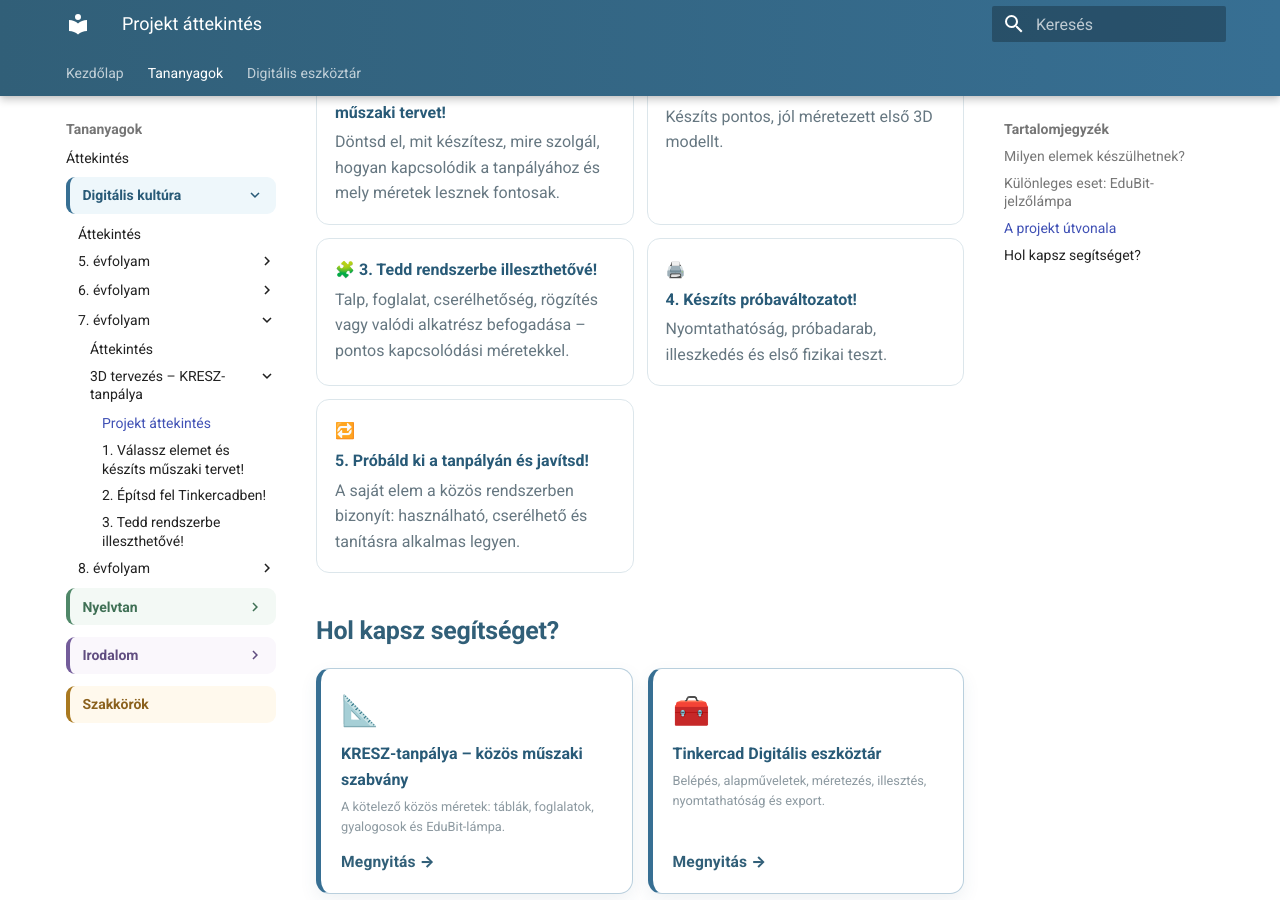
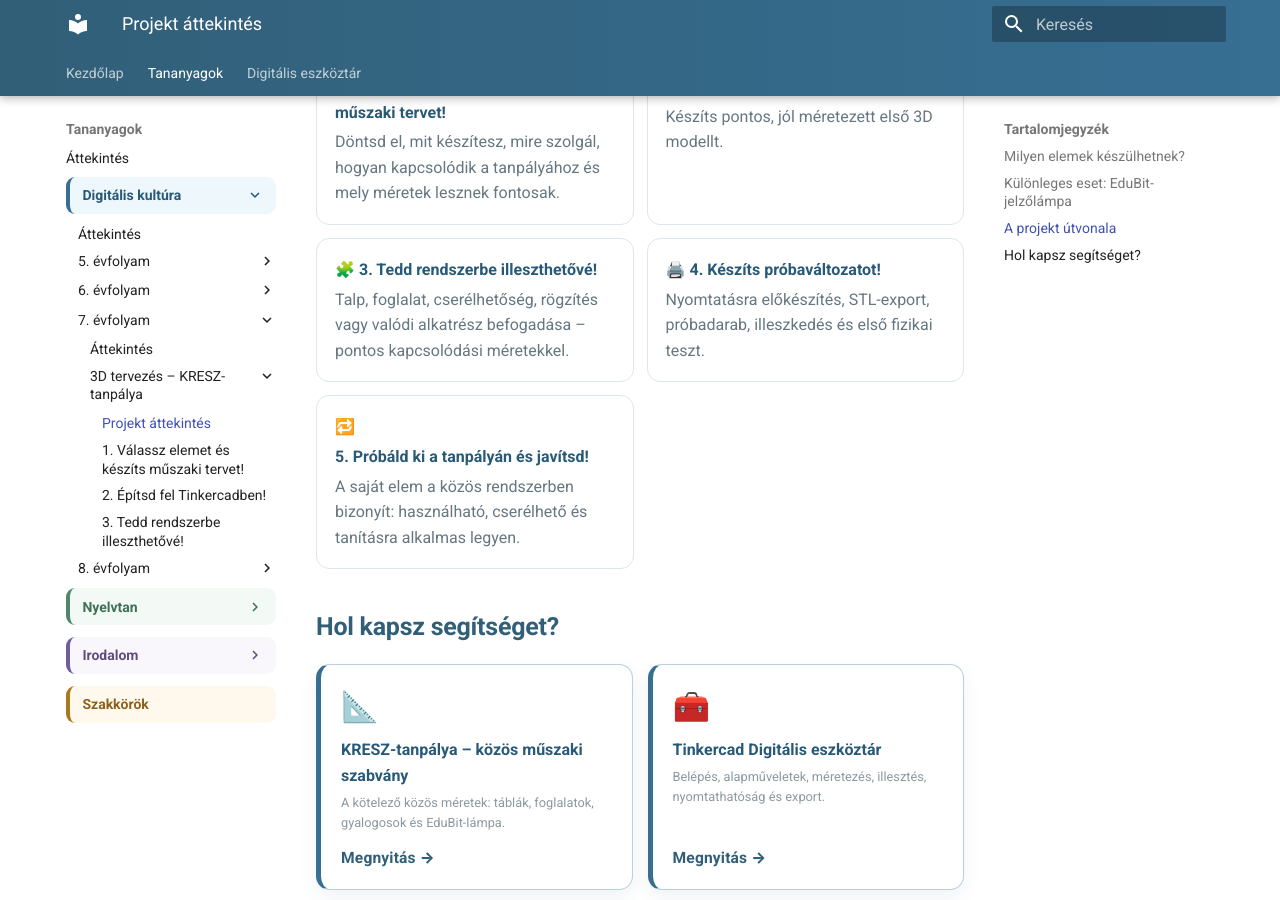
Before and after one commit to bsuszter/digitalis-eszkoztar, an MkDocs documentation site: the page built from docs/tananyagok/digitalis-kultura/7-evfolyam/kresz-tanpalya/index.md, in a window 1280 px wide and 900 px high, scrolled down 3504 px. Built offline with MkDocs 1.6.1 and Material for MkDocs 9.7.7, drawn with Linux system fonts in a browser that asks for light colours.

Commit message:
Link grade 7 KRESZ milestone 4 from project overview

```diff
--- a/docs/tananyagok/digitalis-kultura/7-evfolyam/kresz-tanpalya/index.md
+++ b/docs/tananyagok/digitalis-kultura/7-evfolyam/kresz-tanpalya/index.md
@@ -73,7 +73,7 @@ Ha a jelzőlámpa-tartót választod, egy valódi elektronikai elem köré terve
   <a class="idea-card" href="01-valassz-elemet-es-keszits-tervet/"><strong>💡 1. Válassz elemet és készíts műszaki tervet!</strong><span>Döntsd el, mit készítesz, mire szolgál, hogyan kapcsolódik a tanpályához és mely méretek lesznek fontosak.</span></a>
   <a class="idea-card" href="02-epitsd-fel-tinkercadben/"><strong>🧱 2. Építsd fel Tinkercadben!</strong><span>Készíts pontos, jól méretezett első 3D modellt.</span></a>
   <a class="idea-card" href="03-tedd-rendszerbe-illeszthetove/"><strong>🧩 3. Tedd rendszerbe illeszthetővé!</strong><span>Talp, foglalat, cserélhetőség, rögzítés vagy valódi alkatrész befogadása – pontos kapcsolódási méretekkel.</span></a>
-  <div class="idea-card">🖨️ <strong>4. Készíts próbaváltozatot!</strong><span>Nyomtathatóság, próbadarab, illeszkedés és első fizikai teszt.</span></div>
+  <a class="idea-card" href="04-keszits-probavaltozatot/"><strong>🖨️ 4. Készíts próbaváltozatot!</strong><span>Nyomtatásra előkészítés, STL-export, próbadarab, illeszkedés és első fizikai teszt.</span></a>
   <div class="idea-card">🔁 <strong>5. Próbáld ki a tanpályán és javítsd!</strong><span>A saját elem a közös rendszerben bizonyít: használható, cserélhető és tanításra alkalmas legyen.</span></div>
 </div>
 
```
